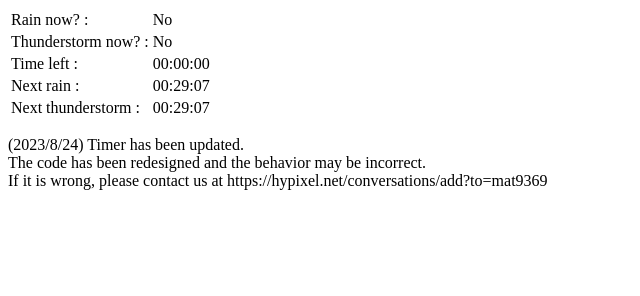
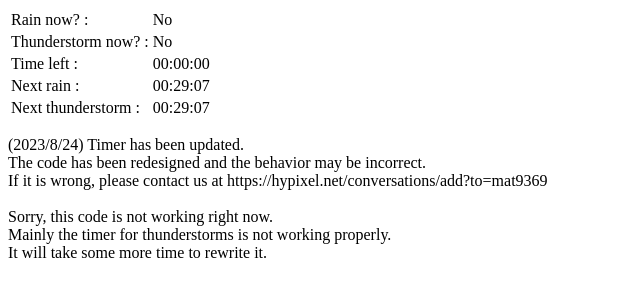
Before and after one commit to mat9369/skyblock-rain-timer, a plain HTML site: page index.html in a window 1280 px wide. Shown: the whole page, without its empty margins (0-640 px from the left). Drawn offline with Linux system fonts and the light colour scheme.

Commit message:
Sorry, it'll take a while to fix.

```diff
--- a/index.html
+++ b/index.html
@@ -34,7 +34,11 @@
     <p>
         (2023/8/24) Timer has been updated.<br>
         The code has been redesigned and the behavior may be incorrect.<br>
-        If it is wrong, please contact us at https://hypixel.net/conversations/add?to=mat9369
+        If it is wrong, please contact us at https://hypixel.net/conversations/add?to=mat9369<br>
+        <br>
+        Sorry, this code is not working right now.<br>
+        Mainly the timer for thunderstorms is not working properly.<br>
+        It will take some more time to rewrite it.<br>
     </p>
 
     <script>
```
